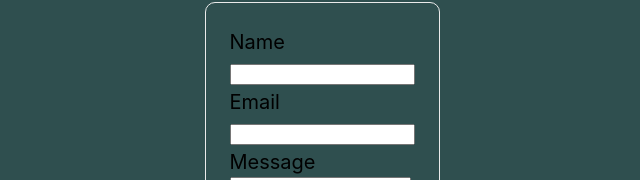
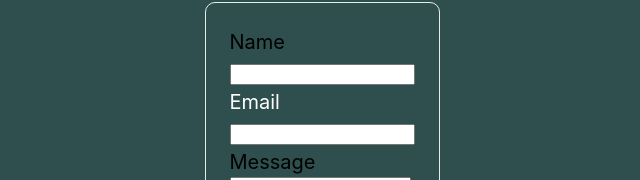
Before and after one commit to Ryanawhite1995/Contact-Form, a Next.js app: page / in a window 1280 px wide. Shown: the part 296-476 px from the top of the page, without its empty margins (318-958 px from the left). Built offline with nearby package versions, Linux system fonts and the light colour scheme.

Commit message:
updated colors

```diff
--- a/pages/index.js
+++ b/pages/index.js
@@ -39,7 +39,9 @@ export default function Home() {
                   <input type="text" id="name" name="name" />
                 </p>
                 <p>
-                  <label htmlFor="email">Email</label>
+                  <label className={styles.label} htmlFor="email">
+                    Email
+                  </label>
                   <input type="text" id="email" name="email" />
                 </p>
                 <p>
--- a/styles/Home.module.css
+++ b/styles/Home.module.css
@@ -52,6 +52,9 @@
   margin: 0;
   line-height: 1.15;
   font-size: 4rem;
+}
+.label {
+  color: #ffffff;
 }
 
 .title,
```
